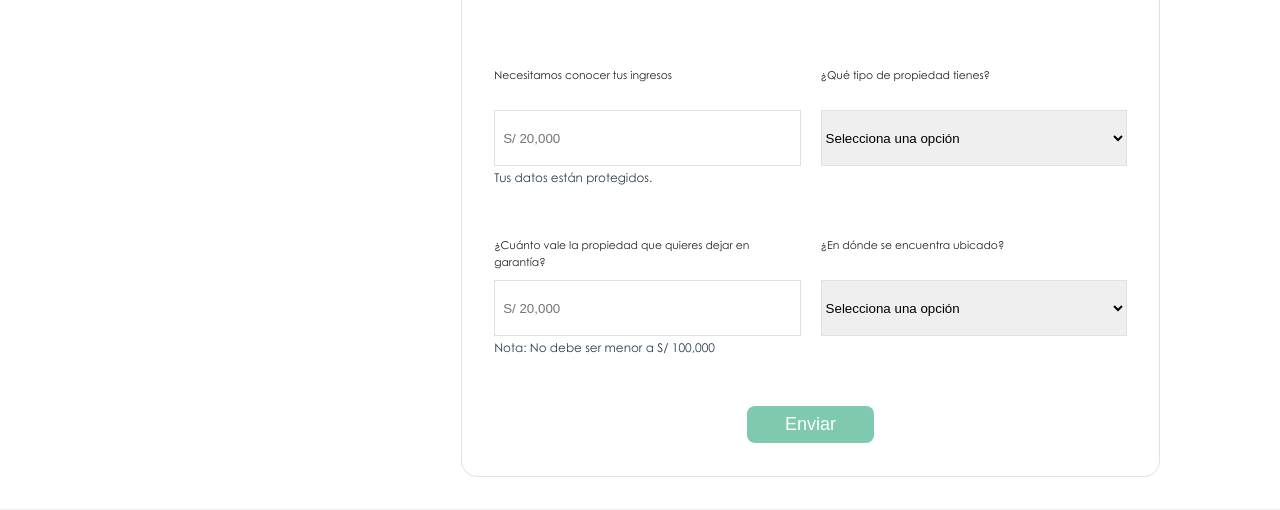
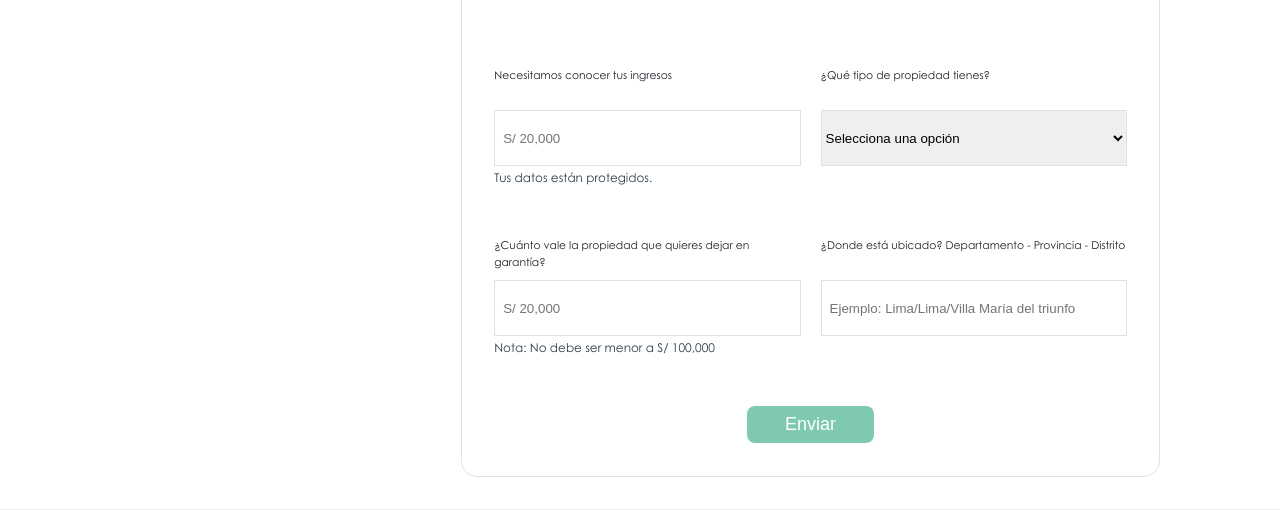
Before and after one commit to pcusi/nexo-cash, a PHP site: page /prestamo in a window 1280 px wide. Shown: the part 875-1385 px from the top of the page. Run offline with PHP 8.4, Linux system fonts and the light colour scheme; data that the repository does not hold is empty.

Commit message:
Correción de correo e input

```diff
--- a/config/connection.php
+++ b/config/connection.php
@@ -1,8 +1,14 @@
 <?php
 //db details
+/*
+    $host = 'localhost';
+    $username = 'nexocash_admin';
+    $password = '_y9SMDxaOIRZ';
+    $database = 'nexocash_db';
+*/
 $host = 'localhost';
-$username = 'nexocash_admin';
-$password = '_y9SMDxaOIRZ';
+$username = 'root';
+$password = '';
 $database = 'nexocash_db';
 
 //Connect and select the database
--- a/controller/prestamo.php
+++ b/controller/prestamo.php
@@ -31,6 +31,8 @@ if ($query) {
 
         $mailSender = $mail->sendEmail($correo, $dni, $monto, $tipomonto, $telefono);
 
+        echo $mailSender;
+
         $response = 'success';
 } else {
         $response = 'failed';
--- a/prestamo.php
+++ b/prestamo.php
@@ -144,13 +144,8 @@
                         </div>
                         <div class="item">
                             <div class="form-group">
-                                <label for="UbicacionPropiedad" class="input-label">¿En dónde se encuentra ubicado?</label>
-                                <select name="UbicacionPropiedad" id="ubicacionpropiedad" class="input-select" required>
-                                    <option selected disabled class="input-select-option">Selecciona una opción</option>
-                                    <option value="1" class="input-select-option">Departamento</option>
-                                    <option value="2" class="input-select-option">Provincia</option>
-                                    <option value="3" class="input-select-option">Distrito</option>
-                                </select>
+                                <label for="ValorPropiedad" class="input-label">¿Donde está ubicado? Departamento - Provincia - Distrito</label>
+                                <input type="text" name="UbicacionPropiedad" id="ubicacionpropiedad" class="input-text" placeholder="Ejemplo: Lima/Lima/Villa María del triunfo" required/>
                             </div>
                         </div>
                     </div>
--- a/public/js/invertir.js
+++ b/public/js/invertir.js
@@ -52,8 +52,6 @@ function invertir() {
 
         let form = $('#form-invertir').serialize();
 
-        console.log(form);
-
         $.ajax({
             type: 'POST',
             url: 'controller/inversion.php',
--- a/public/js/prestamo.js
+++ b/public/js/prestamo.js
@@ -104,9 +104,10 @@ function sendApplication() {
     let monto = $('#monto').val();
     let ingreso = $('#ingreso').val();
     let valorPropiedad = $('#valorpropiedad').val();
+    let ubicacionPropiedad = $('#ubicacionpropiedad').val();
 
     if (correo == '' || dni == '' || telefono == '' || monto == '' ||
-        ingreso == '' || valorPropiedad == '') {
+        ingreso == '' || valorPropiedad == '' || ubicacionPropiedad == '') {
 
         $('#toast-error').css('visibility', 'visible');
         toastTitleError.innerHTML = 'Debe rellenar todos los campos.';
```
Also changed, not shown: controller/correos.php (+5 -3 lines), .htaccess.
